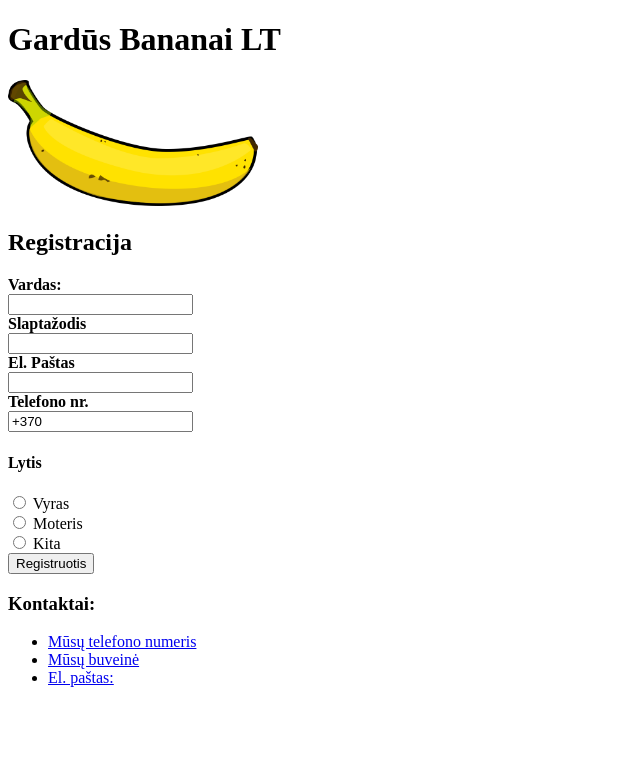
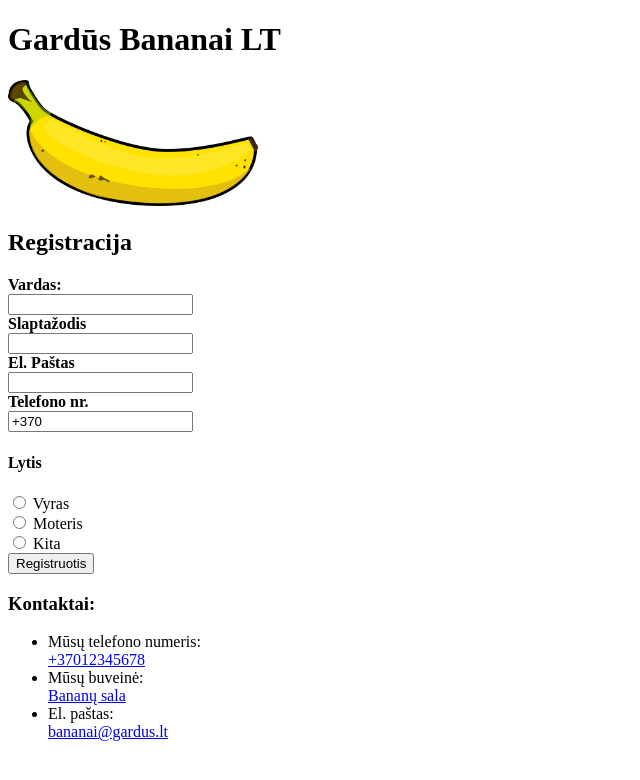
Before and after one commit to Arunce27/Frontend, a plain HTML site: page kontaktai.html in a window 1280 px wide. Shown: the whole page, without its empty margins (0-640 px from the left). Drawn offline with Linux system fonts and the light colour scheme.

Commit message:
CSS name change, better contact info.
Css failo pervadinimas. Aiškiau surašyta kontaktinė informacija.

```diff
--- a/index.html
+++ b/index.html
@@ -4,9 +4,9 @@
     <meta charset="UTF-8">
     <meta http-equiv="X-UA-Compatible" content="IE=edge">
     <meta name="viewport" content="width=device-width, initial-scale=1.0">
-    <title>Frontend</title>
+    <title>Pagrindinis</title>
 
-    <link rel="stylesheet" href="webstyle.css">
+    <link rel="stylesheet" href="pagrindinis.css">
 
    </head>
 
--- a/kontaktai.html
+++ b/kontaktai.html
@@ -53,20 +53,23 @@
         <h3>Kontaktai:</h3>
         <ul>
             <li>
+                Mūsų telefono numeris:<br>
                 <a href="Tel:+37012345678">
-                Mūsų telefono numeris
+                +37012345678
                 </a>
             </li>
 
             <li>
+                Mūsų buveinė:<br>
                 <a href="https://goo.gl/maps/KFy7hXvMGVrA4HJK8" target="_blank">
-                    Mūsų buveinė
+                    Bananų sala
                 </a>
             </li>
 
             <li>
+                El. paštas:<br>
                 <a href="mailto:bananai@gardus.lt">
-                    El. paštas:
+                    bananai@gardus.lt
                 </a>
             </li>
         </ul>
```
Also changed, not shown: pagrindinis.css (renamed from webstyle.css).
